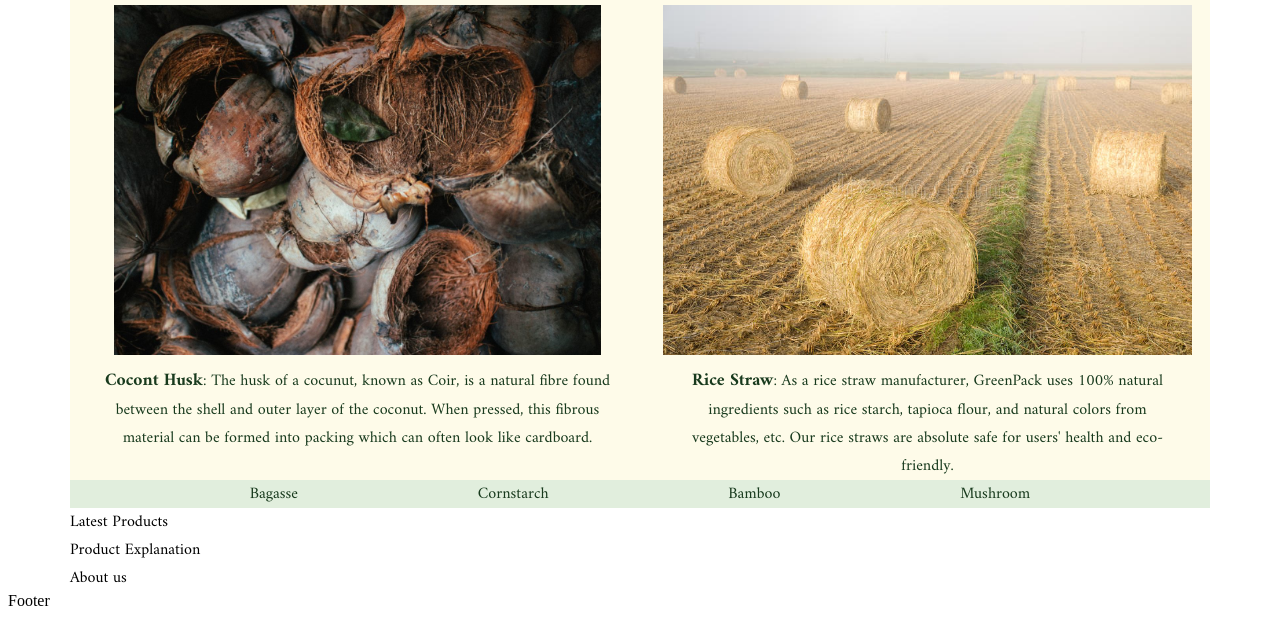
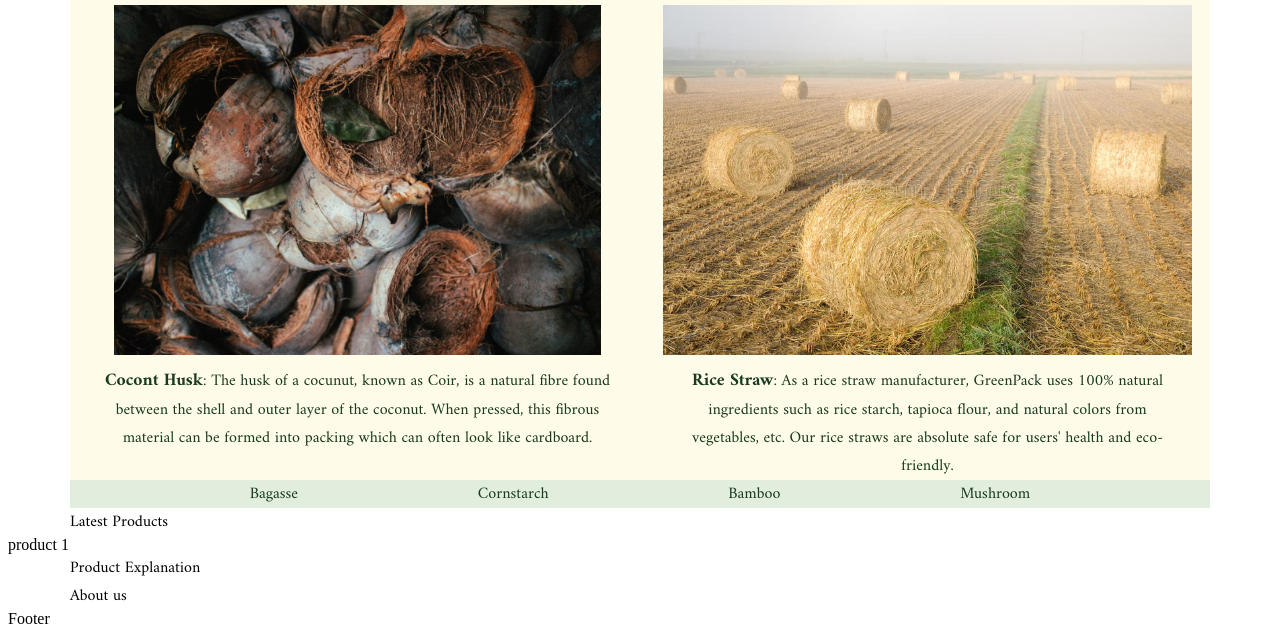
Before and after one commit to HerryNg/GreenPack---211001, a plain HTML site: page index.html in a window 1280 px wide. Shown: the part 273-909 px from the top of the page. Drawn offline with Linux system fonts and the light colour scheme.

Commit message:
update section 3

```diff
--- a/index.html
+++ b/index.html
@@ -49,6 +49,7 @@
 
     <section id="section3">
         <div class="container">Latest Products</div>
+        <div class="product">product 1</div>
     </section>
 
     <section id="section4">
```
